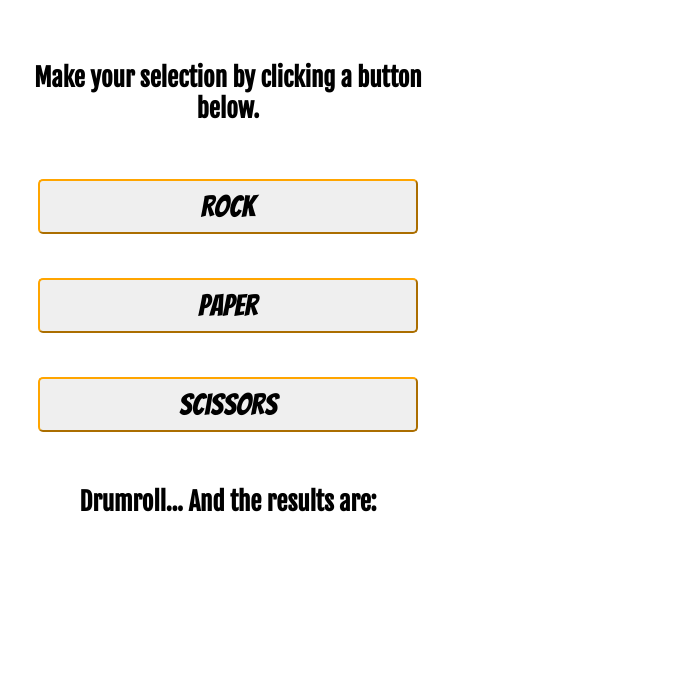
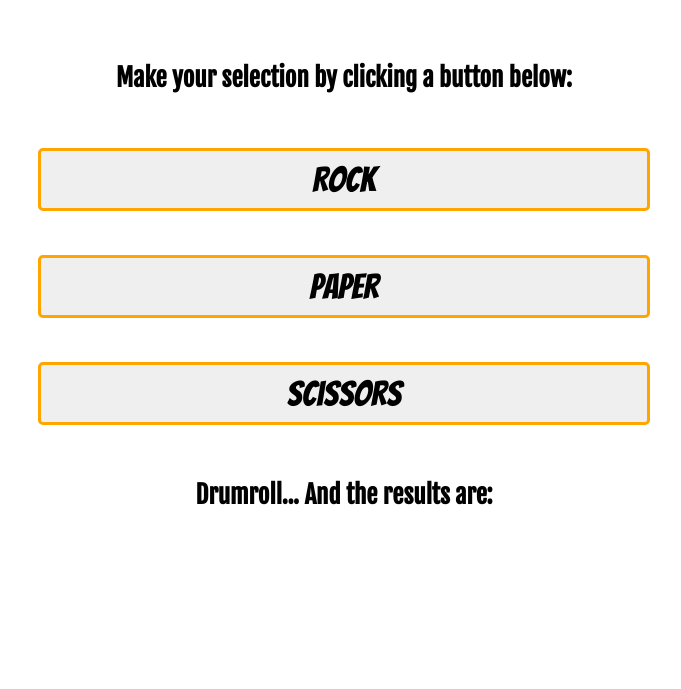
Before and after one commit to webdevyn/javascript-game, a plain HTML site: page index.html in a window 1280 px wide. Shown: the part 111-800 px from the top of the page, without its empty margins (296-977 px from the left). Drawn offline with Linux system fonts and the light colour scheme.

Commit message:
update css grid

```diff
--- a/index.html
+++ b/index.html
@@ -16,7 +16,7 @@
     <div id="container">
       <div id="main">
         <h1>Rock, Paper, Scissors</h1>
-            <h2>Make your selection by clicking a button below.</h2>
+            <h2>Make your selection by clicking a button below:</h2>
                 <button type="button" id="btn1">Rock</button>
                 <button type="button" id="btn2">Paper</button>
                 <button type="button" id="btn3">Scissors</button>
--- a/style.css
+++ b/style.css
@@ -5,7 +5,7 @@
 
 #container {
     display: grid;
-    grid-template-columns: 400px;
+    grid-template-columns: 1fr;
     grid-template-rows: auto;
     text-align: center;
     margin: auto;
@@ -32,9 +32,9 @@ button {
     font-family: 'Bangers', cursive;
     padding: 10px;
     margin: 10px;
-    font-size: 30px;
-    border-color: orange;
+    font-size: 35px;
     border-radius: 5px;
+    border: 3px solid orange;
 }
 
 p {
```
